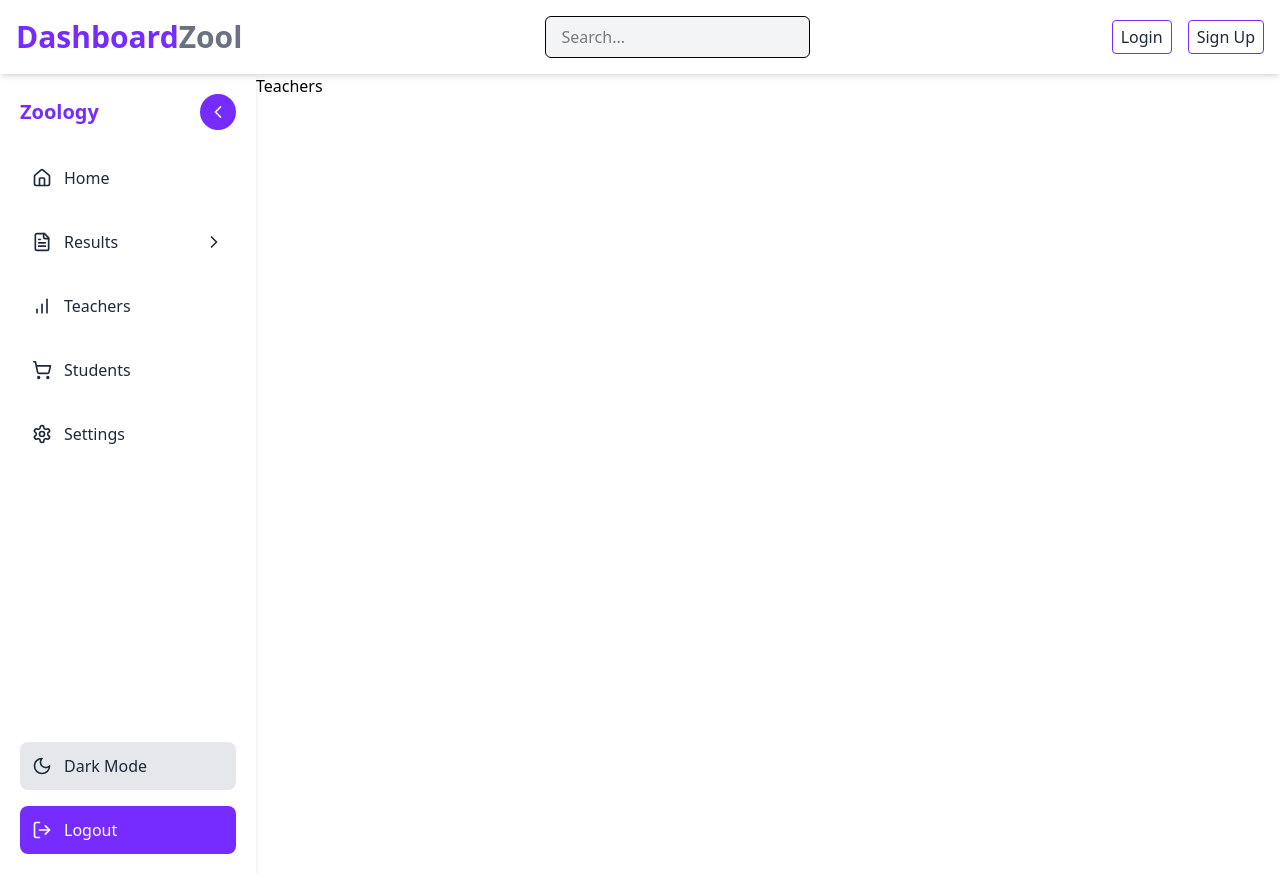
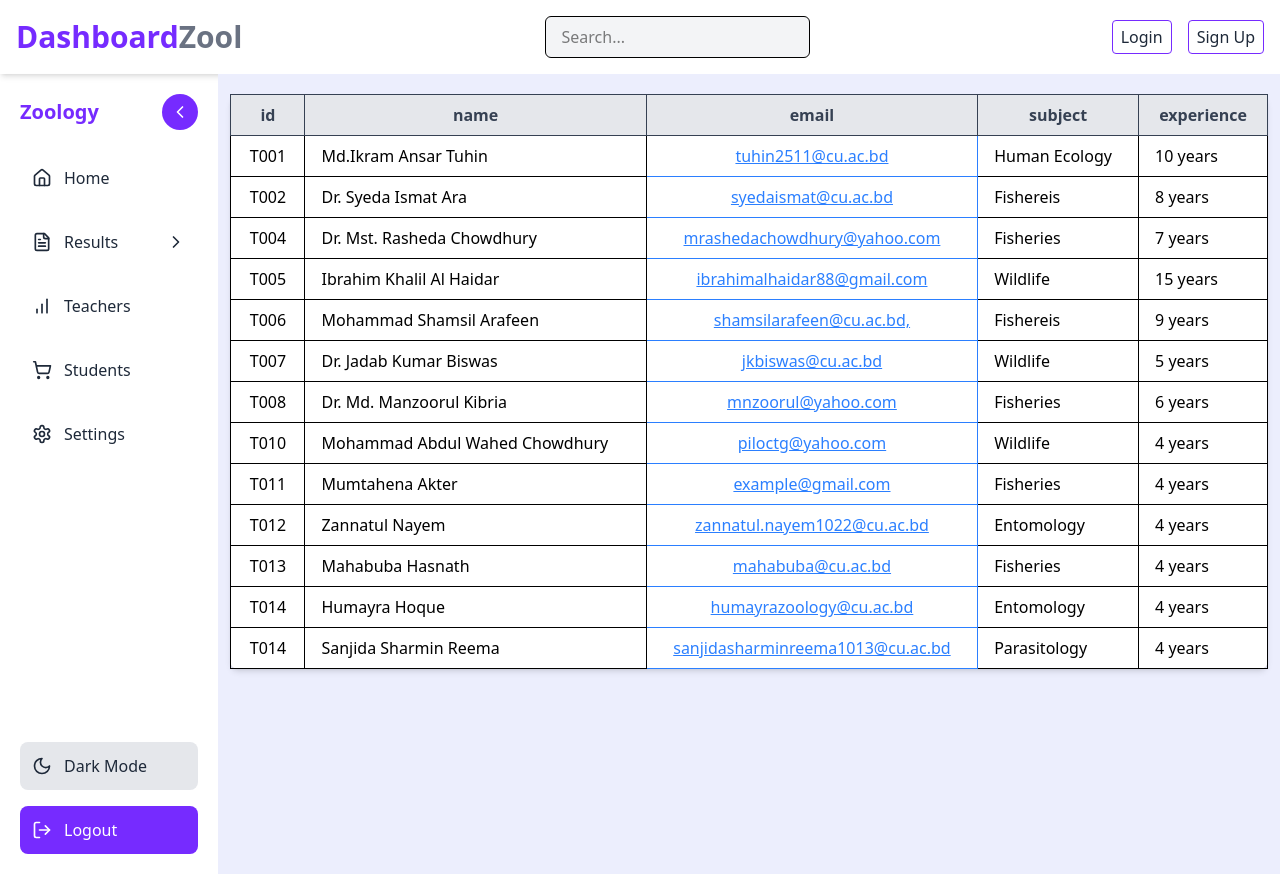
Before and after one commit to Nazim6269/Dashboard_React19, a React (Vite) app: page /teachers in a window 1280 px wide. Built offline with nearby package versions, Linux system fonts and the light colour scheme.

Commit message:
added single teacher page ui

```diff
--- a/src/App.tsx
+++ b/src/App.tsx
@@ -7,6 +7,7 @@ import Home from "./components/screens/Home";
 import Students from "./components/screens/Students";
 import Teachers from "./components/screens/Teachers";
 import LeftSideBar from "./components/sidebar/LeftSideBar";
+import SingleTeacher from "./components/SingleTeacher";
 
 function App() {
   return (
@@ -20,6 +21,7 @@ function App() {
           <Route path="/sign-in" element={<SignIn />} />
           <Route path="/students" element={<Students />} />
           <Route path="/teachers" element={<Teachers />} />
+          <Route path="/teachers/:id" element={<SingleTeacher />} />
         </Routes>
       </div>
     </BrowserRouter>
--- /dev/null
+++ b/src/components/SingleTeacher.tsx
@@ -0,0 +1,97 @@
+"use client";
+
+import { useEffect, useState } from "react";
+import { useParams } from "react-router-dom";
+import { TeacherBarChart } from "./charts/BarChart";
+import { TeacherSkillPieChate } from "./charts/CustomizedPieChart";
+
+interface Teacher {
+  id: string;
+  name: string;
+  subject: string;
+  bio: string;
+  image: string;
+  email: string;
+  phone: string;
+  stats: { month: string; students: number };
+}
+
+const SingleTeacher = () => {
+  const { id } = useParams();
+  const [teacher, setTeacher] = useState<Teacher | null>(null);
+
+  useEffect(() => {
+    // Mock API Fetch (Replace with real API call)
+    const fetchTeacher = async () => {
+      const data: Teacher = {
+        id: "1",
+        name: "John Doe",
+        subject: "Mathematics",
+        bio: "Experienced Math Teacher with over 10 years of teaching.",
+        image:
+          "https://cu.ac.bd/assets/image/faculty_staff_users/1158_W5W7YMPO3B.jpg",
+        email: "john.doe@example.com",
+        phone: "+123 456 7890",
+        stats: [
+          { month: "Jan", students: 40 },
+          { month: "Feb", students: 50 },
+          { month: "Mar", students: 45 },
+          { month: "Apr", students: 60 },
+        ],
+      };
+      setTeacher(data);
+    };
+    fetchTeacher();
+  }, [id]);
+
+  if (!teacher)
+    return <div className="text-center text-gray-500">Loading...</div>;
+
+  return (
+    <div className="w-full px-4 py-4 bg-secondary ">
+      {/* Teacher Profile */}
+      <div className="flex h-[223px] gap-6">
+        <div className="bg-white px-4 flex items-center justify-center gap-3 rounded-xl">
+          <img
+            src={teacher.image}
+            alt={teacher.name}
+            className="w-28 h-28 rounded-full shadow-md"
+          />
+          <div>
+            <h2 className="text-2xl font-semibold text-gray-800">
+              {teacher.name}
+            </h2>
+            <p className="text-lg text-blue-600">{teacher.subject}</p>
+            <p className="text-gray-600">{teacher.bio}</p>
+          </div>
+        </div>
+
+        <div className="bg-white rounded-xl">
+          <TeacherSkillPieChate />
+        </div>
+      </div>
+
+      {/* Performance Chart */}
+      <div className="mt-8">
+        <h3 className="px-4 text-xl font-semibold text-gray-800">
+          Student Engagement
+        </h3>
+        <div className="rounded-xl flex items-center px-4 mt-3 bg-white h-[400px]">
+          {" "}
+          <TeacherBarChart stats={teacher.stats} />
+        </div>
+      </div>
+
+      {/* Contact Information */}
+      <div className="mt-6 bg-gray-50 p-4 rounded-lg">
+        <h3 className="text-lg font-semibold text-gray-800">
+          Contact Information
+        </h3>
+        <p className="text-gray-600">📧 {teacher.email}</p>
+        <p className="text-gray-600">📞 {teacher.phone}</p>
+      </div>
+    </div>
+  );
+};
+
+export default SingleTeacher;
--- a/src/components/charts/BarChart.tsx
+++ b/src/components/charts/BarChart.tsx
@@ -87,3 +87,18 @@ export const TinyBarChart = () => {
     </div>
   );
 };
+
+export const TeacherBarChart = ({ stats }) => {
+  return (
+    <div className="w-full h-[75%]">
+      <ResponsiveContainer>
+        <BarChart data={stats}>
+          <XAxis dataKey="month" />
+          <YAxis />
+          <Tooltip />
+          <Bar dataKey="students" fill="#3B82F6" radius={[5, 5, 0, 0]} />
+        </BarChart>
+      </ResponsiveContainer>
+    </div>
+  );
+};
--- a/src/components/charts/CustomizedPieChart.tsx
+++ b/src/components/charts/CustomizedPieChart.tsx
@@ -1,5 +1,14 @@
-import { Label, Pie, PieChart, ResponsiveContainer, Tooltip } from "recharts";
+import {
+  Cell,
+  Label,
+  Pie,
+  PieChart,
+  ResponsiveContainer,
+  Tooltip,
+} from "recharts";
 import { pieChartFemale, pieChartMale } from "../../data/data";
+
+//=========== customized pie chart ===========//
 
 const renderCenteredText = (props) => {
   const { cx, cy } = props;
@@ -18,7 +27,7 @@ const renderCenteredText = (props) => {
   );
 };
 
-const CustomizedPieChart = () => {
+export const CustomizedPieChart = () => {
   return (
     <div className="w-full h-[75%]">
       <ResponsiveContainer>
@@ -61,4 +70,76 @@ const CustomizedPieChart = () => {
   );
 };
 
-export default CustomizedPieChart;
+//=========== Teacher skill Pie chart=========//
+const RADIAN = Math.PI / 180;
+const data = [
+  { name: "A", value: 80, color: "#ff0000" },
+  { name: "B", value: 45, color: "#00ff00" },
+  { name: "C", value: 25, color: "#0000ff" },
+];
+const cx = 150;
+const cy = 200;
+const iR = 50;
+const oR = 100;
+const value = 50;
+
+const needle = (
+  value: number,
+  data: any,
+  cx: number,
+  cy: number,
+  iR: number,
+  oR: number,
+  color: string
+) => {
+  let total = 0;
+  data.forEach((v) => {
+    total += v.value;
+  });
+  const ang = 180.0 * (1 - value / total);
+  const length = (iR + 2 * oR) / 3;
+  const sin = Math.sin(-RADIAN * ang);
+  const cos = Math.cos(-RADIAN * ang);
+  const r = 5;
+  const x0 = cx + 5;
+  const y0 = cy + 5;
+  const xba = x0 + r * sin;
+  const yba = y0 - r * cos;
+  const xbb = x0 - r * sin;
+  const ybb = y0 + r * cos;
+  const xp = x0 + length * cos;
+  const yp = y0 + length * sin;
+
+  return [
+    <circle cx={x0} cy={y0} r={r} fill={color} stroke="none" />,
+    <path
+      d={`M${xba} ${yba}L${xbb} ${ybb} L${xp} ${yp} L${xba} ${yba}`}
+      stroke="#none"
+      fill={color}
+    />,
+  ];
+};
+
+export const TeacherSkillPieChate = () => {
+  return (
+    <PieChart width={400} height={500}>
+      <Pie
+        dataKey="value"
+        startAngle={180}
+        endAngle={0}
+        data={data}
+        cx={cx}
+        cy={cy}
+        innerRadius={iR}
+        outerRadius={oR}
+        fill="#8884d8"
+        stroke="none"
+      >
+        {data.map((entry, index) => (
+          <Cell key={`cell-${index}`} fill={entry.color} />
+        ))}
+      </Pie>
+      {needle(value, data, cx, cy, iR, oR, "#d0d000")}
+    </PieChart>
+  );
+};
--- a/src/components/screens/Home.tsx
+++ b/src/components/screens/Home.tsx
@@ -1,7 +1,7 @@
 import { Link } from "react-router-dom";
 import CustomCard from "../ card/CustomCard";
 import { BarChartWithMinHeight, TinyBarChart } from "../charts/BarChart";
-import CustomizedPieChart from "../charts/CustomizedPieChart";
+import { CustomizedPieChart } from "../charts/CustomizedPieChart";
 import SimpleLineChart from "../charts/SimpleLineChart";
 import RightBar from "../sidebar/ RightBar";
 
--- a/src/components/screens/Teachers.tsx
+++ b/src/components/screens/Teachers.tsx
@@ -1,5 +1,12 @@
+import { teachers } from "../../data/data";
+import CustomTable from "../table/CustomTable";
+
 const Teachers = () => {
-  return <div>Teachers</div>;
+  return (
+    <div className="bg-secondary w-full px-3 py-5">
+      <CustomTable data={teachers} />
+    </div>
+  );
 };
 
 export default Teachers;
--- a/src/components/table/CustomTable.tsx
+++ b/src/components/table/CustomTable.tsx
@@ -1,8 +1,13 @@
-import { students } from "../../data/data";
+import { Link } from "react-router-dom";
 
-const heading = ["ID", "Student Name", "Session", "Gmail"];
-
-interface Data {}
+interface Data {
+  id: number | string;
+  name: string;
+  email: string;
+  session?: string;
+  experience?: string;
+  subject?: string;
+}
 
 const CustomTable = ({ data }: { data: Data[] }) => {
   return (
@@ -10,25 +15,44 @@ const CustomTable = ({ data }: { data: Data[] }) => {
       <table className="min-w-full bg-white border border-gray-300 rounded-lg shadow-md">
         <thead>
           <tr className="bg-gray-200 text-gray-700">
-            {heading?.map((item: string) => (
+            {data.length > 0 &&
+              Object.keys(data[0]).map((item: string) => (
                 <th className="px-4 py-2 border">{item}</th>
               ))}
           </tr>
         </thead>
+        {data[0].experience ? (
           <tbody>
-          {students.map((student) => (
-            <tr key={student.id} className="hover:bg-gray-100">
-              <td className="px-4 py-2 border text-center">{student.id}</td>
-              <td className="px-4 py-2 border">{student.name}</td>
-              <td className="px-4 py-2 border text-center">
-                {student.session}
+            {data.map((item) => (
+              <tr key={item.id} className="hover:bg-gray-100">
+                <td className="px-4 py-2 border text-center">{item.id}</td>
+
+                <td className="px-4 py-2 border">
+                  <Link to={`/teachers/${item.id}`}>{item.name}</Link>
                 </td>
+
+                <td className="px-4 py-2 border text-center text-blue-500 underline">
+                  {item.email}
+                </td>
+                <td className="px-4 py-2 border ">{item.subject}</td>
+                <td className="px-4 py-2 border">{item.experience}</td>
+              </tr>
+            ))}
+          </tbody>
+        ) : (
+          <tbody>
+            {data.map((item) => (
+              <tr key={item.id} className="hover:bg-gray-100">
+                <td className="px-4 py-2 border text-center">{item.id}</td>
+                <td className="px-4 py-2 border">{item.name}</td>
+                <td className="px-4 py-2 border text-center">{item.session}</td>
                 <td className="px-4 py-2 border text-blue-500 underline">
-                {student.email}
+                  {item.email}
                 </td>
               </tr>
             ))}
           </tbody>
+        )}
       </table>
     </div>
   );
--- a/src/data/data.ts
+++ b/src/data/data.ts
@@ -300,3 +300,99 @@ export const students = [
     email: "emilyjohnson@gmail.com",
   },
 ];
+
+export const teachers = [
+  {
+    id: "T001",
+    name: "Md.Ikram Ansar Tuhin",
+    email: "tuhin2511@cu.ac.bd",
+    subject: "Human Ecology",
+    experience: "10 years",
+  },
+  {
+    id: "T002",
+    name: "Dr. Syeda Ismat Ara",
+    email: "syedaismat@cu.ac.bd",
+    subject: "Fishereis",
+    experience: "8 years",
+  },
+
+  {
+    id: "T004",
+    name: "Dr. Mst. Rasheda Chowdhury",
+    email: "mrashedachowdhury@yahoo.com",
+    subject: "Fisheries",
+    experience: "7 years",
+  },
+  {
+    id: "T005",
+    name: "Ibrahim Khalil Al Haidar",
+    email: "ibrahimalhaidar88@gmail.com",
+    subject: "Wildlife",
+    experience: "15 years",
+  },
+  {
+    id: "T006",
+    name: "Mohammad Shamsil Arafeen",
+    email: "shamsilarafeen@cu.ac.bd,",
+    subject: "Fishereis",
+    experience: "9 years",
+  },
+  {
+    id: "T007",
+    name: "Dr. Jadab Kumar Biswas",
+    email: "jkbiswas@cu.ac.bd",
+    subject: "Wildlife",
+    experience: "5 years",
+  },
+  {
+    id: "T008",
+    name: "Dr. Md. Manzoorul Kibria",
+    email: "mnzoorul@yahoo.com",
+    subject: "Fisheries",
+    experience: "6 years",
+  },
+
+  {
+    id: "T010",
+    name: "Mohammad Abdul Wahed Chowdhury",
+    email: "piloctg@yahoo.com",
+    subject: "Wildlife",
+    experience: "4 years",
+  },
+  {
+    id: "T011",
+    name: "Mumtahena Akter",
+    email: "example@gmail.com",
+    subject: "Fisheries",
+    experience: "4 years",
+  },
+  {
+    id: "T012",
+    name: "Zannatul Nayem",
+    email: "zannatul.nayem1022@cu.ac.bd",
+    subject: "Entomology",
+    experience: "4 years",
+  },
+  {
+    id: "T013",
+    name: "Mahabuba Hasnath",
+    email: "mahabuba@cu.ac.bd",
+    subject: "Fisheries",
+    experience: "4 years",
+  },
+  {
+    id: "T014",
+    name: "Humayra Hoque",
+    email: "humayrazoology@cu.ac.bd",
+    subject: "Entomology",
+    experience: "4 years",
+  },
+  {
+    id: "T014",
+    name: "Sanjida Sharmin Reema",
+    email: "sanjidasharminreema1013@cu.ac.bd",
+    subject: "Parasitology",
+    experience: "4 years",
+  },
+];
```
Also changed, not shown: public/Tuhin sir.webp (added). Lines whose indentation alone changed are shown as unchanged.
